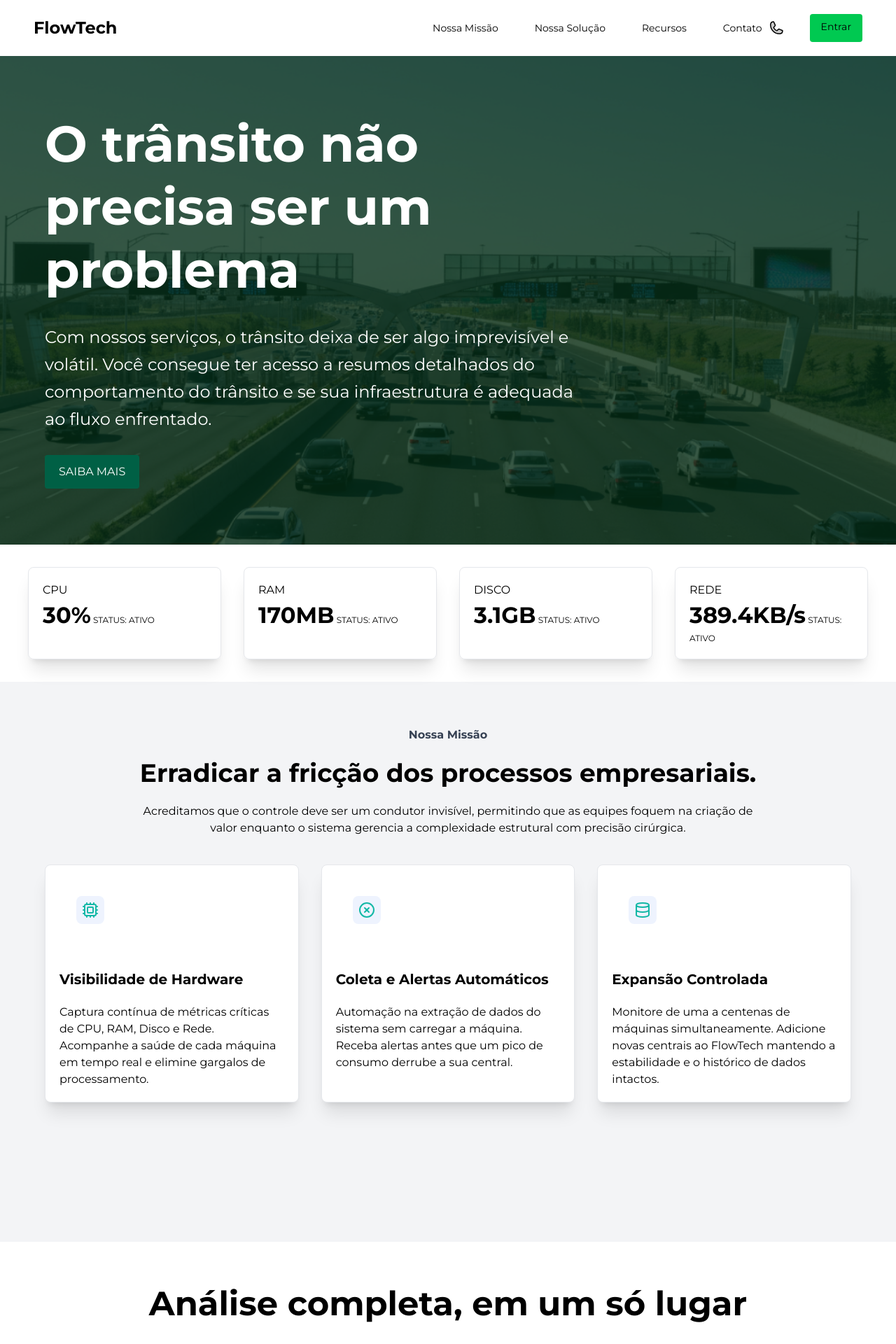
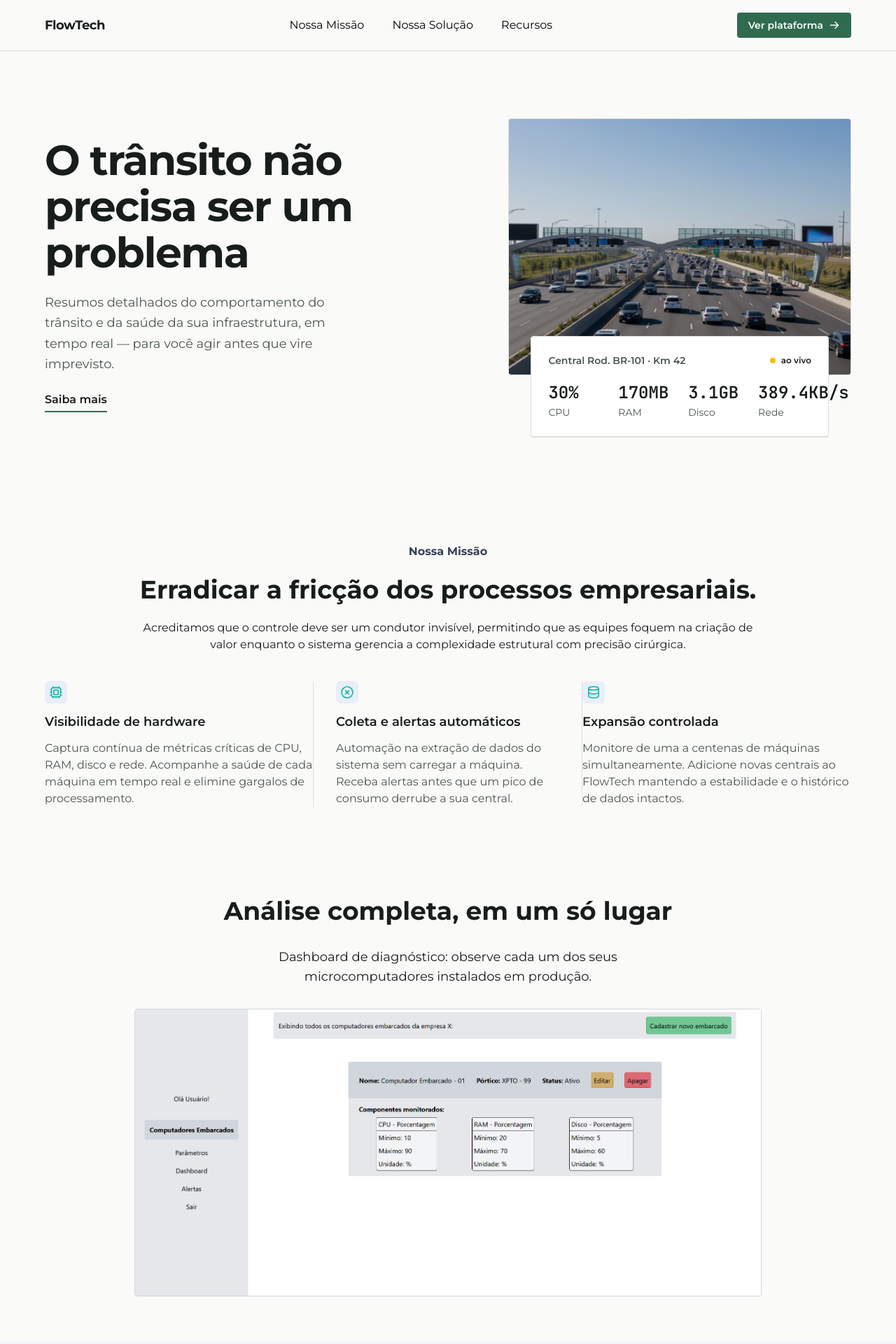
Before and after one commit to FIowTech/flowTech-web, a React (Vite) app in the folder app/: page / in a window 1280 px wide. Shown: the top 1920 px of the page at 70% size. Built offline with nearby package versions, Linux system fonts and the light colour scheme.

Commit message:
style: changing index page

```diff
--- a/app/index.html
+++ b/app/index.html
@@ -2,10 +2,10 @@
 <html lang="pt-BR">
   <head>
     <meta charset="UTF-8" />
-    <link rel="icon" type="image/svg+xml" href="/favicon.svg" />
+    <link rel="icon" href="/assets/flow-icon-dark.png" type="image/png">
     <link rel="preconnect" href="https://fonts.googleapis.com">
     <link rel="preconnect" href="https://fonts.gstatic.com" crossorigin>
-    <link href="https://fonts.googleapis.com/css2?family=Montserrat:wght@400;500;600;700;800&display=swap" rel="stylesheet">
+    <link href="https://fonts.googleapis.com/css2?family=Montserrat:wght@400;500;600;700;800&family=JetBrains+Mono:wght@500;600&display=swap" rel="stylesheet">
     <meta name="viewport" content="width=device-width, initial-scale=1.0" />
     <title>FlowTech | Observabilidade em Pedágios Free Flow</title>
   </head>
--- a/app/src/App.jsx
+++ b/app/src/App.jsx
@@ -9,37 +9,45 @@ export default function App() {
     <>
       <Navbar />
 
-      <main>
-        <section
-          className="relative isolate flex min-h-155 flex-col justify-center gap-8 bg-green-950 bg-cover bg-center px-6 py-16 sm:px-10 lg:min-h-170 lg:px-16 lg:py-20"
-          style={{ backgroundImage: "url('/assets/portico-index.png')" }}
-        >
-          <div className="absolute inset-0 -z-10 bg-green-950/75"></div>
-          <div className="flex w-full max-w-3xl flex-col justify-between gap-8 text-white">
-            <h1 className="text-4xl font-bold leading-tight sm:text-5xl lg:text-6xl xl:text-7xl">
+      <main className="bg-paper text-ink">
+        <section className="grid grid-cols-1 gap-12 px-6 py-16 sm:px-10 lg:grid-cols-[1.1fr_0.9fr] lg:items-center lg:gap-16 lg:px-16 lg:py-24">
+          <div className="flex flex-col gap-6">
+            <h1 className="max-w-xl text-4xl font-bold leading-[1.1] tracking-tight sm:text-5xl lg:text-6xl">
               O trânsito não precisa ser um problema
             </h1>
-            <p className="text-left text-lg leading-relaxed sm:text-xl lg:text-2xl">
-              Com nossos serviços, o trânsito deixa de ser algo imprevisível e
-              volátil. Você consegue ter acesso a resumos detalhados do
-              comportamento do trânsito e se sua infraestrutura é adequada ao
-              fluxo enfrentado.
+            <p className="max-w-md text-lg leading-relaxed text-muted">
+              Resumos detalhados do comportamento do trânsito e da saúde da
+              sua infraestrutura, em tempo real — para você agir antes que
+              vire imprevisto.
             </p>
             <a
               href="#nossa_missao"
-              className="max-w-fit rounded bg-emerald-800 px-5 py-3 transition duration-150 ease-in-out hover:bg-green-500"
+              className="w-fit border-b-2 border-brand pb-1 text-base font-semibold text-ink transition hover:border-ink"
             >
-              SAIBA MAIS
+              Saiba mais
             </a>
           </div>
-        </section>
-
-        {/* KPIs */}
-        <section className="grid grid-cols-1 gap-4 px-6 py-8 sm:grid-cols-2 sm:gap-6 sm:px-10 lg:grid-cols-4 lg:gap-8">
-          <Kpi titulo="CPU" porcentagem="30%" status="ATIVO" />
-          <Kpi titulo="RAM" porcentagem="170MB" status="ATIVO" />
-          <Kpi titulo="DISCO" porcentagem="3.1GB" status="ATIVO" />
-          <Kpi titulo="REDE" porcentagem="389.4KB/s" status="ATIVO" />
+          <div className="relative pb-16 sm:pb-20">
+            <img
+              src="/assets/portico-index.png"
+              alt="Pórtico de pedágio free flow monitorado pelo FlowTech em rodovia de tráfego intenso"
+              className="aspect-4/3 w-full rounded-sm border border-line object-cover"
+            />
+            <div className="absolute inset-x-4 -bottom-2 rounded-sm border border-line bg-white p-6 shadow-[0_1px_0_#DEDFD8] sm:inset-x-8">
+              <div className="mb-5 flex items-center justify-between">
+                <span className="text-sm font-semibold text-muted">
+                  Central Rod. BR-101 · Km 42
+                </span>
+                <span className="flex items-center gap-2 text-xs font-semibold text-ink">
+                  <span className="h-2 w-2 rounded-full bg-signal" />
+                  ao vivo
+                </span>
+              </div>
+              <div >
+              <Kpi/>
+              </div>
+            </div>
+          </div>
         </section>
 
         {/* MISSÃO */}
@@ -49,29 +57,14 @@ export default function App() {
           subtitle="Erradicar a fricção dos processos empresariais."
           description="Acreditamos que o controle deve ser um condutor invisível, permitindo que as equipes foquem na criação de valor enquanto o sistema gerencia a complexidade estrutural com precisão cirúrgica."
         >
-          <div className="grid grid-cols-1 gap-6 sm:grid-cols-2 lg:grid-cols-3 lg:gap-8">
-            <MissaoCard
-              icone={<img src="/assets/hardware.svg" alt="" className="h-10 w-10" />}
-              titulo="Visibilidade de Hardware"
-              texto="Captura contínua de métricas críticas de CPU, RAM, Disco e Rede. Acompanhe a saúde de cada máquina em tempo real e elimine gargalos de processamento."
-            />
-            <MissaoCard
-              icone={<img src="/assets/alertas.svg" alt="" className="h-10 w-10" />}
-              titulo="Coleta e Alertas Automáticos"
-              texto="Automação na extração de dados do sistema sem carregar a máquina. Receba alertas antes que um pico de consumo derrube a sua central."
-            />
-            <MissaoCard
-              icone={<img src="/assets/expansao.svg" alt="" className="h-10 w-10" />}
-              titulo="Expansão Controlada"
-              texto="Monitore de uma a centenas de máquinas simultaneamente. Adicione novas centrais ao FlowTech mantendo a estabilidade e o histórico de dados intactos."
-            />
+          <div>
+            <MissaoCard/>
           </div>
         </Section>
 
-        {/* PRODUTO */}
-        <section id="produto" className="flex flex-col items-center gap-8 px-6 py-16 text-center sm:px-10">
-          <h2 className="text-3xl font-bold sm:text-5xl">Análise completa, em um só lugar</h2>
-          <p className="max-w-3xl text-lg sm:text-2xl">
+        <section id="nossa_solucao" className="flex flex-col items-center gap-8 px-6 py-16 text-center sm:px-10">
+          <h2 className="text-3xl font-bold sm:text-4xl">Análise completa, em um só lugar</h2>
+          <p className="max-w-2xl text-lg sm:text-1xl">
             Dashboard de diagnóstico: observe cada um dos seus microcomputadores
             instalados em produção.
           </p>
@@ -82,31 +75,11 @@ export default function App() {
           />
         </section>
 
-        {/* RECURSOS */}
         <Section id="recursos" className="flex flex-col items-center bg-gray-100 px-6 py-10 sm:px-10">
-          <h2 className="text-3xl font-bold sm:text-5xl">Recursos da Plataforma</h2>
-          <div className="grid grid-cols-1 gap-4 py-8 sm:grid-cols-2 sm:gap-6 lg:grid-cols-4 lg:gap-8">
-            <RecursoCard
-              titulo="Segurança ponta a ponta"
-              texto="Transmissão de dados criptografada e autenticação rigorosa em cada nó de monitoramento."
-            />
-            <RecursoCard
-              titulo="Latência Ultra-baixa"
-              texto="Sincronização em tempo real para tomada de decisões antes que anomalias afetem o fluxo."
-            />
-            <RecursoCard
-              titulo="Relatórios Consolidados"
-              texto="Exporte resumos analíticos periódicos de conformidade e uso de hardware facilmente."
-            />
-            <RecursoCard
-              titulo="Integração Modular"
-              texto="APIs flexíveis para conectar o FlowTech diretamente aos seus sistemas legados de rodovias."
-            />
-          </div>
+         <RecursoCard/>
         </Section>
       </main>
 
-      {/* FOOTER */}
       <footer className="flex items-center justify-center bg-green-900 px-6 py-3">
         <span className="text-lg font-semibold text-white">
           2026 FlowTech. Todos os direitos reservados.
--- a/app/src/components/institucional/kpi.jsx
+++ b/app/src/components/institucional/kpi.jsx
@@ -1,11 +1,21 @@
-export function Kpi ({titulo, porcentagem, status}) {
-return(
-      <div className="flex flex-col rounded-lg border border-gray-200 p-5 shadow-xl">
-        <span>{titulo}</span>
-        <p className="text-[0.75rem]">
-          <span className="text-[2rem] font-bold">{porcentagem}</span> STATUS:{" "}
-          <span>{status}</span>
-        </p>
-      </div>
-)
+const kpis = [
+  { titulo: "CPU", valor: "30%" },
+  { titulo: "RAM", valor: "170MB" },
+  { titulo: "Disco", valor: "3.1GB" },
+  { titulo: "Rede", valor: "389.4KB/s" },
+];
+
+export function Kpi() {
+  return (
+    <div className="grid grid-cols-2 gap-6 font-mono sm:grid-cols-4">
+                {kpis.map((kpi) => (
+                  <div key={kpi.titulo}>
+                    <p className="text-2xl font-semibold">{kpi.valor}</p>
+                    <p className="mt-0.5 font-sans text-sm text-muted">
+                      {kpi.titulo}
+                    </p>
+                  </div>
+                ))}
+              </div>
+  );
 }
--- a/app/src/components/institucional/missao-card.jsx
+++ b/app/src/components/institucional/missao-card.jsx
@@ -1,14 +1,43 @@
+const pilares = [
+  {
+    icone: "/assets/hardware.svg",
+    titulo: "Visibilidade de hardware",
+    texto:
+      "Captura contínua de métricas críticas de CPU, RAM, disco e rede. Acompanhe a saúde de cada máquina em tempo real e elimine gargalos de processamento.",
+  },
+  {
+    icone: "/assets/alertas.svg",
+    titulo: "Coleta e alertas automáticos",
+    texto:
+      "Automação na extração de dados do sistema sem carregar a máquina. Receba alertas antes que um pico de consumo derrube a sua central.",
+  },
+  {
+    icone: "/assets/expansao.svg",
+    titulo: "Expansão controlada",
+    texto:
+      "Monitore de uma a centenas de máquinas simultaneamente. Adicione novas centrais ao FlowTech mantendo a estabilidade e o histórico de dados intactos.",
+  },
+];
 
-export function MissaoCard({titulo, texto, icone}) {
+export function MissaoCard() {
     return(
-      <div className="flex flex-col gap-5 rounded-lg border border-gray-200 bg-white p-5 shadow-xl w-full">
-      <div className="flex m-6 items-center justify-start text-6xl">
-        {icone}
-      </div>
-      <div className="flex flex-col w-full">
-      <h3 className="font-bold text-[1.25rem] py-5">{titulo}</h3>
-      <p>{texto}</p>
-      </div>
+      <div className="grid grid-cols-1 divide-y divide-line border-t border-line sm:grid-cols-3 sm:divide-x sm:divide-y-0 sm:border-t-0">
+        {pilares.map((p) => (
+          <div
+            key={p.titulo}
+            className="flex flex-col gap-3 py-8 first:pr-0 last:pl-0 sm:py-0 sm:px-8 first:sm:pl-0 last:sm:pr-0"
+          >
+            <img src={p.icone} alt="" className="h-8 w-8" />
+
+            <h3 className="text-lg font-semibold">
+              {p.titulo}
+            </h3>
+
+            <p className="text-muted">
+              {p.texto}
+            </p>
+          </div>
+        ))}
       </div>
     )
 }
--- a/app/src/components/institucional/navbar.jsx
+++ b/app/src/components/institucional/navbar.jsx
@@ -1,4 +1,4 @@
-import { PhoneIcon } from "@phosphor-icons/react";
+import { ArrowRightIcon } from "@phosphor-icons/react";
 import { Link } from "react-router";
 
 export function Navbar() {
@@ -9,20 +9,16 @@ export function Navbar() {
       icon: null,
     },
     { text: "Nossa Solução", href: "#nossa_solucao", icon: null },
-    { text: "Recursos", href: "#recuros", icon: null },
-    {
-      text: "Contato",
-      href: "#contato",
-      icon: <PhoneIcon size={24} weight="duotone" />,
-    },
+    { text: "Recursos", href: "#recursos", icon: null },
   ];
+
   return (
-    <header className="flex flex-col items-center gap-4 px-6 py-5 sm:flex-row sm:justify-between sm:px-8 lg:px-12">
-      <span className="flex items-center">
-        <h1 className="text-2xl font-bold">FlowTech</h1>
+    <header className="top-0 z-20 flex items-center justify-between border-b border-line bg-paper/90 px-6 py-4 backdrop-blur sm:px-10 lg:px-16">
+      <span className="text-lg font-bold tracking-tight text-ink">
+        FlowTech
       </span>
 
-      <nav className="flex flex-wrap justify-center gap-1 text-sm sm:gap-3 lg:gap-5">
+      <nav className="flex items-center gap-1 sm:gap-2">
         {navitems.map((item) => (
           <NavItem
             key={item.href}
@@ -31,24 +27,26 @@ export function Navbar() {
             icon={item.icon}
           />
         ))}
-        <Link
-          to="/login"
-          className="bg-green-500 rounded px-3 py-2 transition duration-150 ease-in-out hover:bg-gray-100 sm:px-4"
-        >
-          Entrar
-        </Link>
       </nav>
+      <Link
+        to="/login"
+        className="flex items-center gap-2 rounded-sm bg-brand px-4 py-2 text-sm font-semibold text-white transition hover:bg-[#255840]"
+      >
+        Ver plataforma
+        <ArrowRightIcon size={16} weight="bold" />
+      </Link>
     </header>
+
   );
 }
 
 function NavItem({ href, text, icon }) {
   return (
-    <Link
-      to={href}
+    <a
+      href={href}
       className="flex items-center gap-2 rounded px-3 py-2 transition duration-150 ease-in-out hover:bg-green-500 sm:px-4"
     >
       <p>{text}</p> {icon}
-    </Link>
+    </a>
   );
 }
--- a/app/src/components/institucional/section.jsx
+++ b/app/src/components/institucional/section.jsx
@@ -1,8 +1,8 @@
-export function Section({title, description, subtitle, children}) {
+export function Section({id, className="", title, description, subtitle, children}) {
 
   return (
-    <section id="nossa_missao"
-      className="flex flex-col items-center gap-8 bg-gray-100 px-6 py-10 sm:px-10 lg:gap-10 lg:px-16 lg:py-16 min-h-dvh">
+    <section id={id}
+      className={`flex flex-col items-center gap-8 px-6 py-10 sm:px-10 lg:gap-10 lg:px-16 lg:py-16 ${className}`}>
       <div className="flex w-full max-w-4xl flex-col gap-5 text-center">
         <h2 className="font-bold text-gray-700">{title}</h2>
         <p className="text-3xl font-bold leading-tight sm:text-4xl">
--- a/app/src/index.css
+++ b/app/src/index.css
@@ -1,7 +1,32 @@
+@import url('https://fonts.googleapis.com/css2?family=Montserrat:wght@400;500;600;700;800&family=JetBrains+Mono:wght@500;600&display=swap');
 @import "tailwindcss";
-@import url('https://fonts.googleapis.com/css2?family=Montserrat:wght@400;500;600;700;800&display=swap');
-@import url('https://fonts.googleapis.com/css2?family=Montserrat:wght@400;500;600;700;800&display=swap');
 
 @theme {
   --font-sans: "Montserrat", sans-serif;
+  --font-mono: "JetBrains Mono", ui-monospace, monospace;
+
+
+  --color-ink: #171d1a;
+  --color-muted: #4b564f;
+  --color-paper: #fafaf9;
+  --color-panel: #f1f2ee;
+  --color-line: #dedfd8;
+  --color-brand: #2f6b4f;
+  --color-brand-dark: #21503a;
+  --color-signal: #f0c000;
 }
+
+html {
+  scroll-behavior: smooth;
+}
+
+@media (prefers-reduced-motion: reduce) {
+  html {
+    scroll-behavior: auto;
+  }
+}
+
+:focus-visible {
+  outline: 2px solid var(--color-brand);
+  outline-offset: 2px;
+}
```
Also changed, not shown: app/src/components/institucional/recurso-card.jsx (+30 -5 lines), app/public/assets/flow-icon-dark.png (added), app/public/assets/flow-icon-light.png (added).
